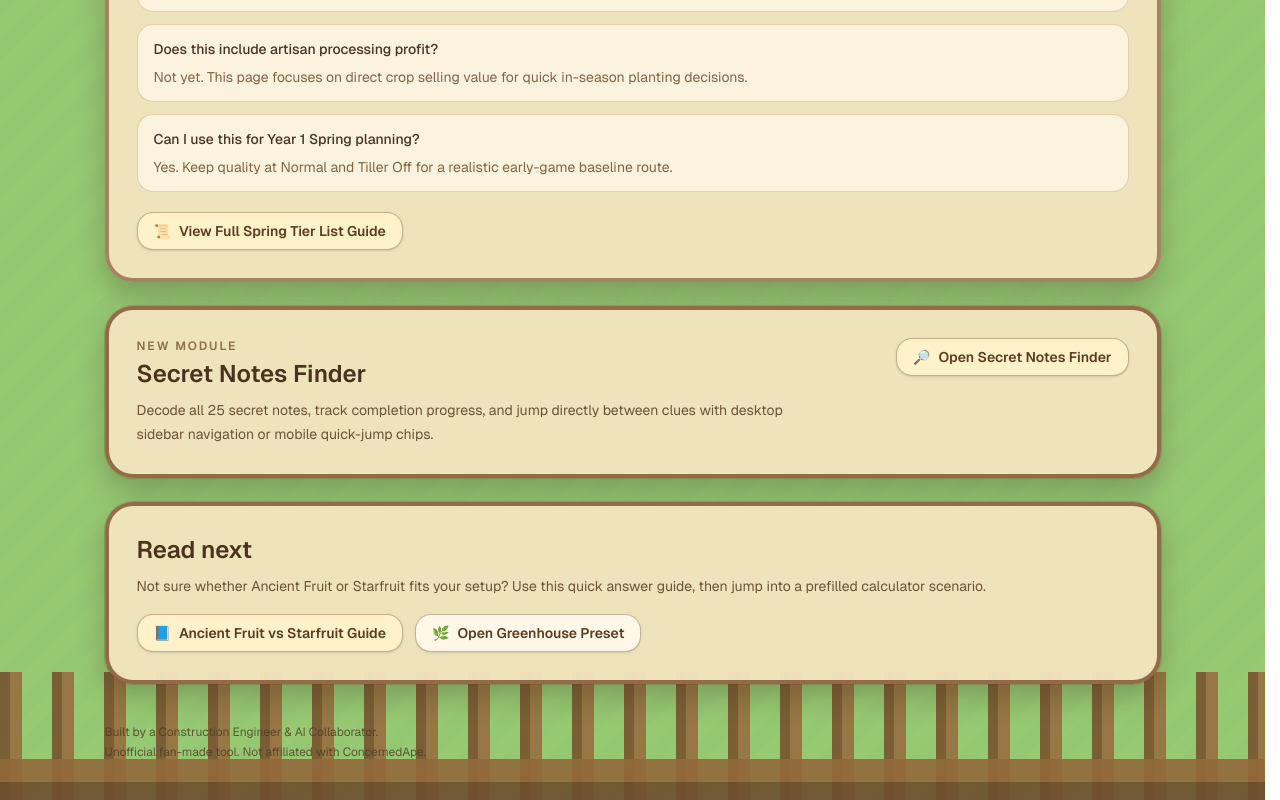
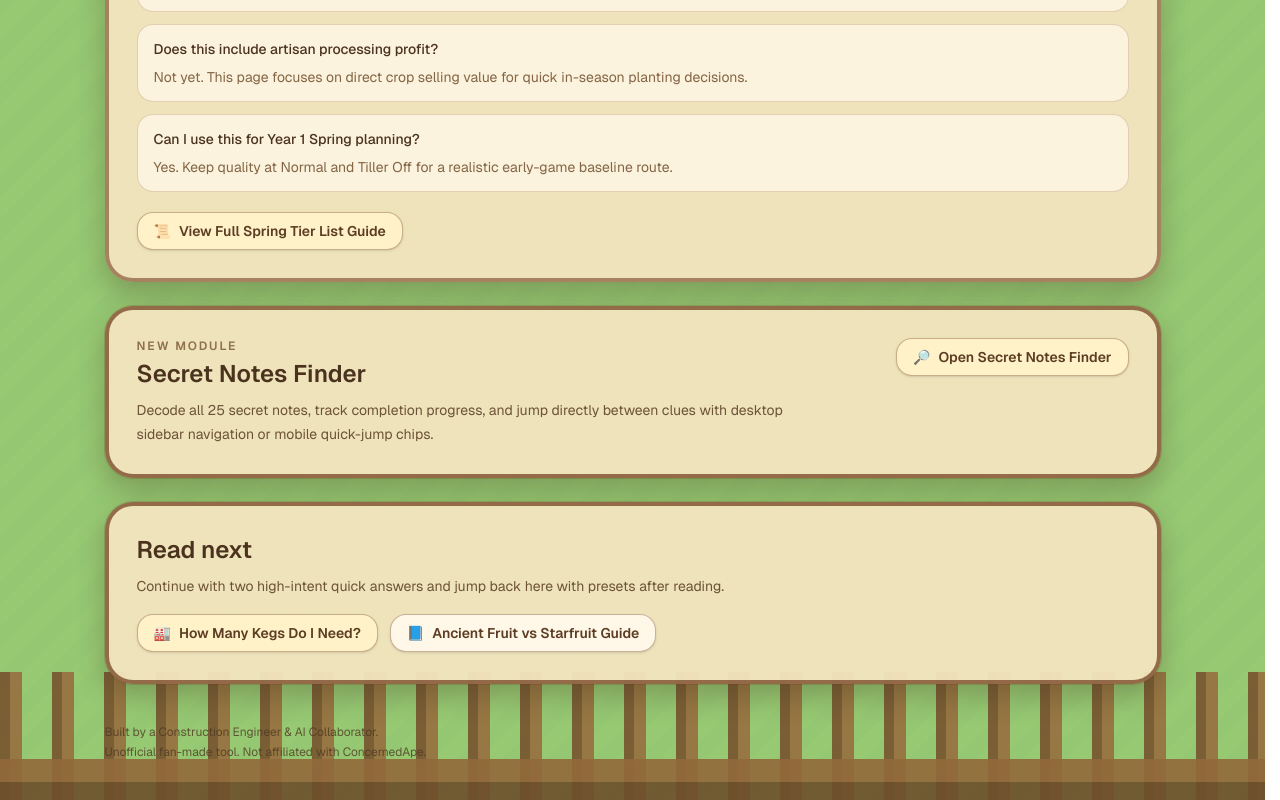
Before and after one commit to yuzhoudabaozhayujiamigou-cloud/stardew-tools, a Next.js app in the folder stardew-tools/: page / in a window 1280 px wide. Shown: the part 3790-4590 px from the top of the page. Built offline with nearby package versions, Linux system fonts and the light colour scheme.

Commit message:
feat(seo): add how-many-kegs guide to calculator read-next

```diff
--- a/stardew-tools/src/app/calculator/page.tsx
+++ b/stardew-tools/src/app/calculator/page.tsx
@@ -168,27 +168,27 @@ export default function CalculatorPage() {
           <section className="rounded-[28px] border-4 border-[#7c4d2e]/80 bg-[#f3e5bf]/95 p-5 shadow-[0_12px_28px_rgba(56,41,23,0.28)] ring-1 ring-yellow-900/20 sm:p-7">
             <h2 className="text-xl font-semibold text-[#4a321e] sm:text-2xl">Read next</h2>
             <p className="mt-2 text-sm leading-6 text-[#5f4228]/90">
-              Not sure whether Ancient Fruit or Starfruit fits your setup? Use this quick answer guide, then jump into a prefilled calculator scenario.
+              Continue with two high-intent quick answers and jump back here with presets after reading.
             </p>
             <div className="mt-4 flex flex-wrap gap-3">
               <Link
+                href="/blog/how-many-kegs-do-i-need-quick-answer"
+                className="inline-flex items-center gap-2 rounded-2xl border border-[#8a5b3a]/45 bg-[#fff2c8] px-4 py-2 text-sm font-semibold text-[#5c3d23] shadow-sm transition hover:-translate-y-0.5 hover:border-[#7c4d2e]/70 hover:bg-[#fce8b1]"
+              >
+                <span aria-hidden="true" className="inline-flex items-center leading-none opacity-85">
+                  🏭
+                </span>
+                How Many Kegs Do I Need?
+              </Link>
+
+              <Link
                 href="/blog/ancient-fruit-vs-starfruit-quick-answer"
-                className="inline-flex items-center gap-2 rounded-2xl border border-[#8a5b3a]/45 bg-[#fff2c8] px-4 py-2 text-sm font-semibold text-[#5c3d23] shadow-sm transition hover:-translate-y-0.5 hover:border-[#7c4d2e]/70 hover:bg-[#fce8b1]"
+                className="inline-flex items-center gap-2 rounded-2xl border border-[#8a5b3a]/45 bg-[#fff8e8] px-4 py-2 text-sm font-semibold text-[#5c3d23] shadow-sm transition hover:-translate-y-0.5 hover:border-[#7c4d2e]/70 hover:bg-[#fce8b1]"
               >
                 <span aria-hidden="true" className="inline-flex items-center leading-none opacity-85">
                   📘
                 </span>
                 Ancient Fruit vs Starfruit Guide
-              </Link>
-
-              <Link
-                href="/calculator?preset=ancient-vs-starfruit-greenhouse&season=greenhouse&daysLeft=28&profession=artisan"
-                className="inline-flex items-center gap-2 rounded-2xl border border-[#8a5b3a]/45 bg-[#fff8e8] px-4 py-2 text-sm font-semibold text-[#5c3d23] shadow-sm transition hover:-translate-y-0.5 hover:border-[#7c4d2e]/70 hover:bg-[#fce8b1]"
-              >
-                <span aria-hidden="true" className="inline-flex items-center leading-none opacity-85">
-                  🌿
-                </span>
-                Open Greenhouse Preset
               </Link>
             </div>
           </section>
```
